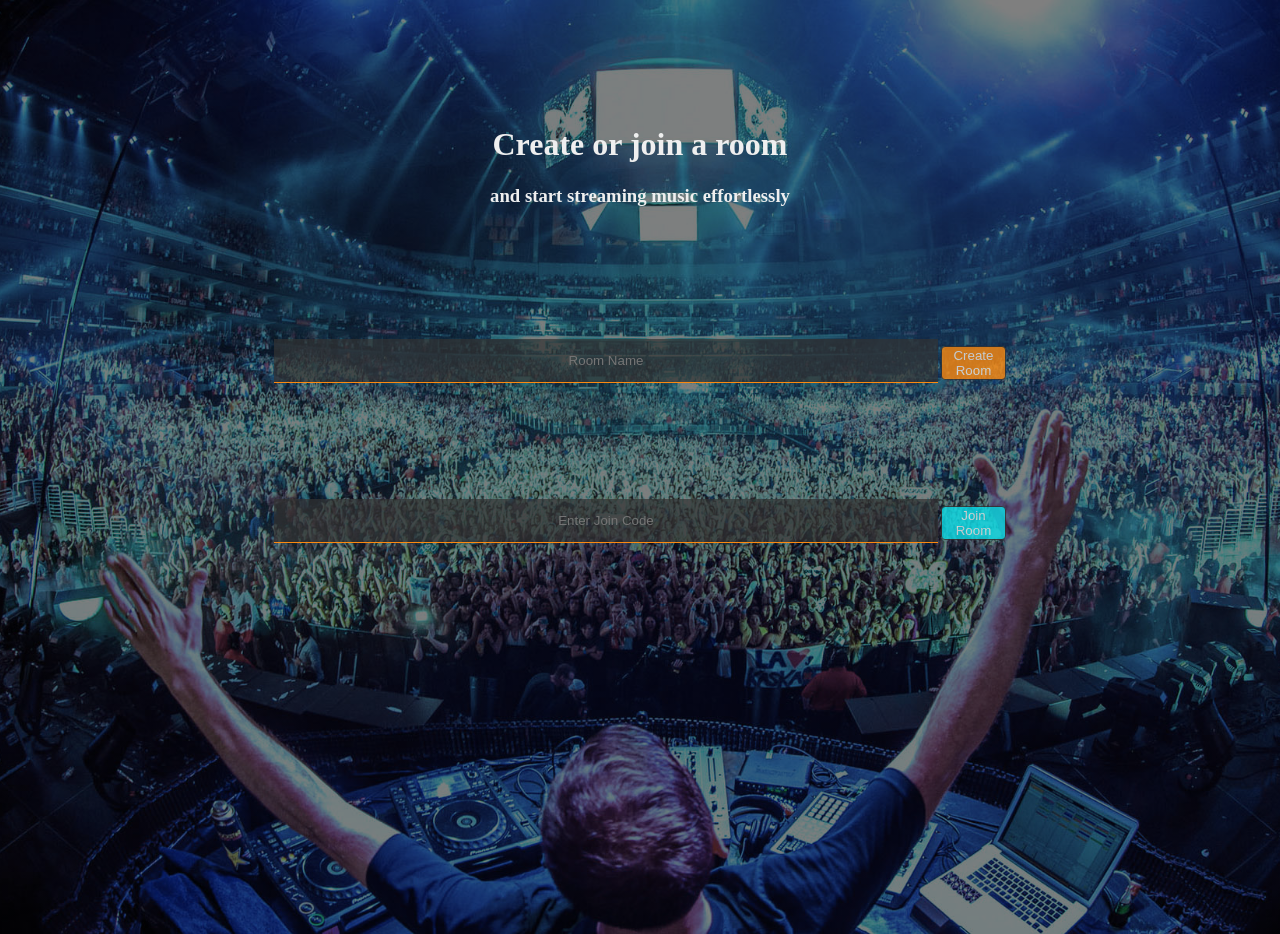
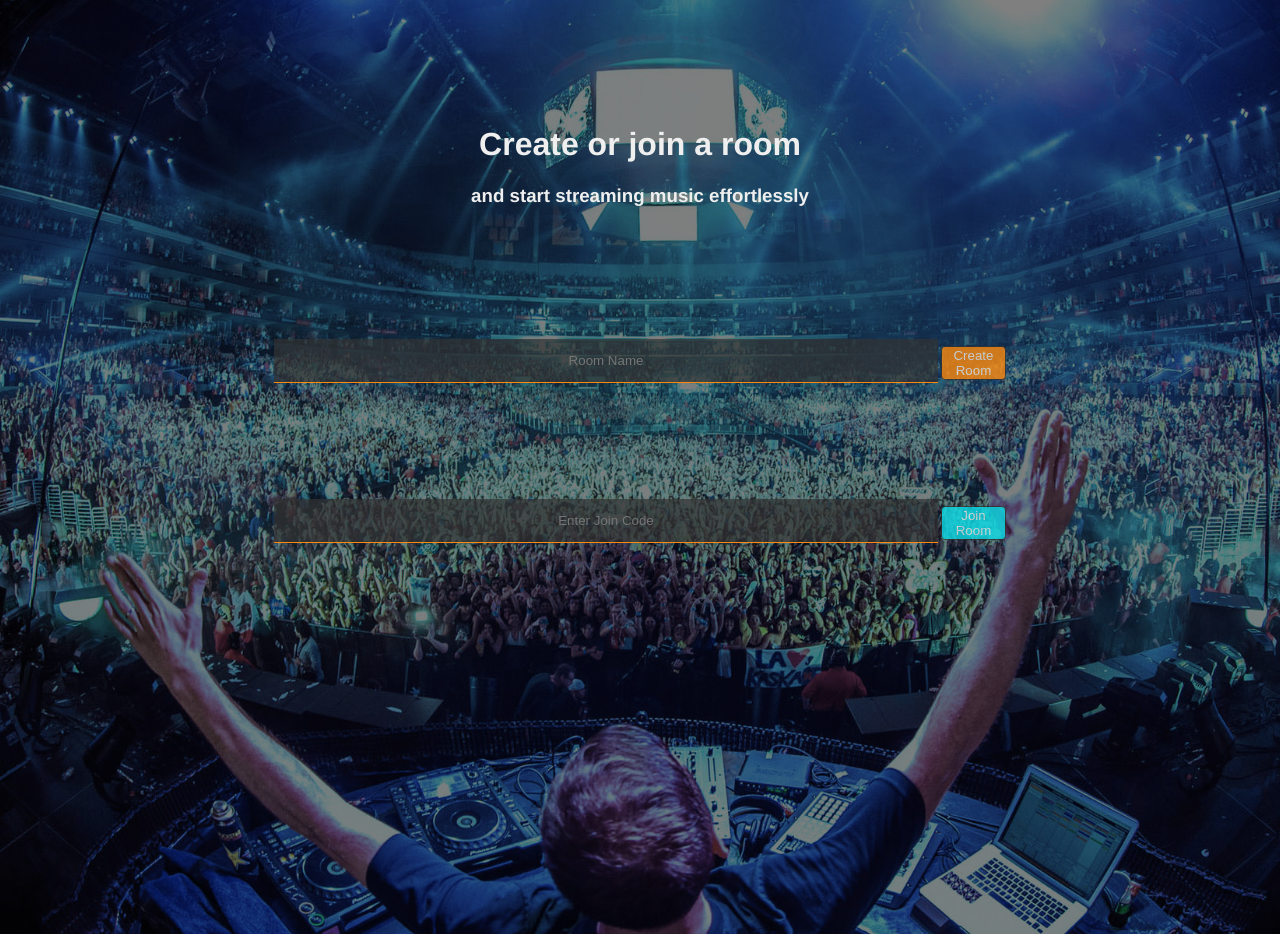
Before and after one commit to jbkuczma/moose, a website: page www/html/create_room.html in a window 1280 px wide. Drawn offline with Linux system fonts and the light colour scheme.

Commit message:
for #25 changed font family to match bootstrap

```diff
--- a/www/css/create_room.css
+++ b/www/css/create_room.css
@@ -1,3 +1,7 @@
+html {
+	font-family: "Helvetica Neue", Helvetica, Arial, sans-serif;
+}
+
 .form_container{
 	position: relative;
 	height: 100vh;
--- a/www/css/login.css
+++ b/www/css/login.css
@@ -1,6 +1,7 @@
  html {
     overflow: hidden; /* prevent over-scrolling of page */
     height: 100%;
+    font-family: "Helvetica Neue", Helvetica, Arial, sans-serif;
 }
 
 body {
```
